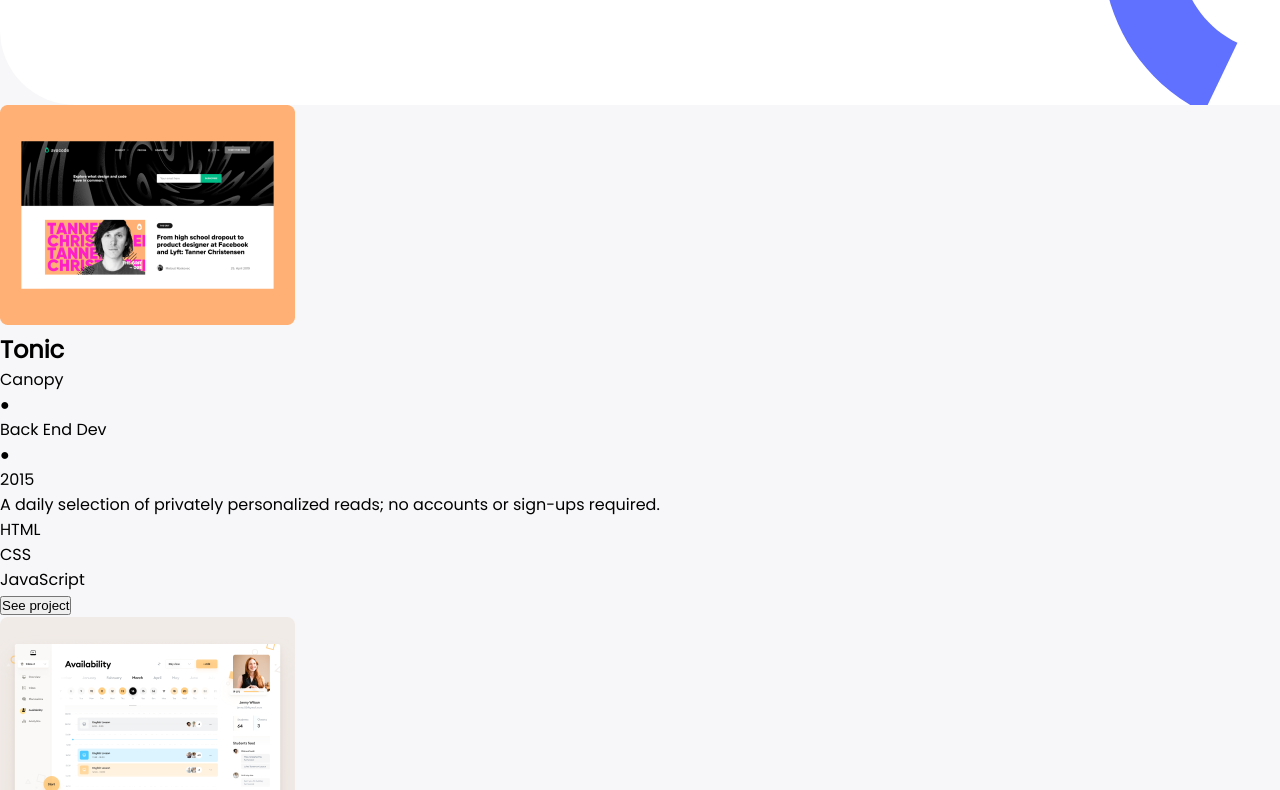
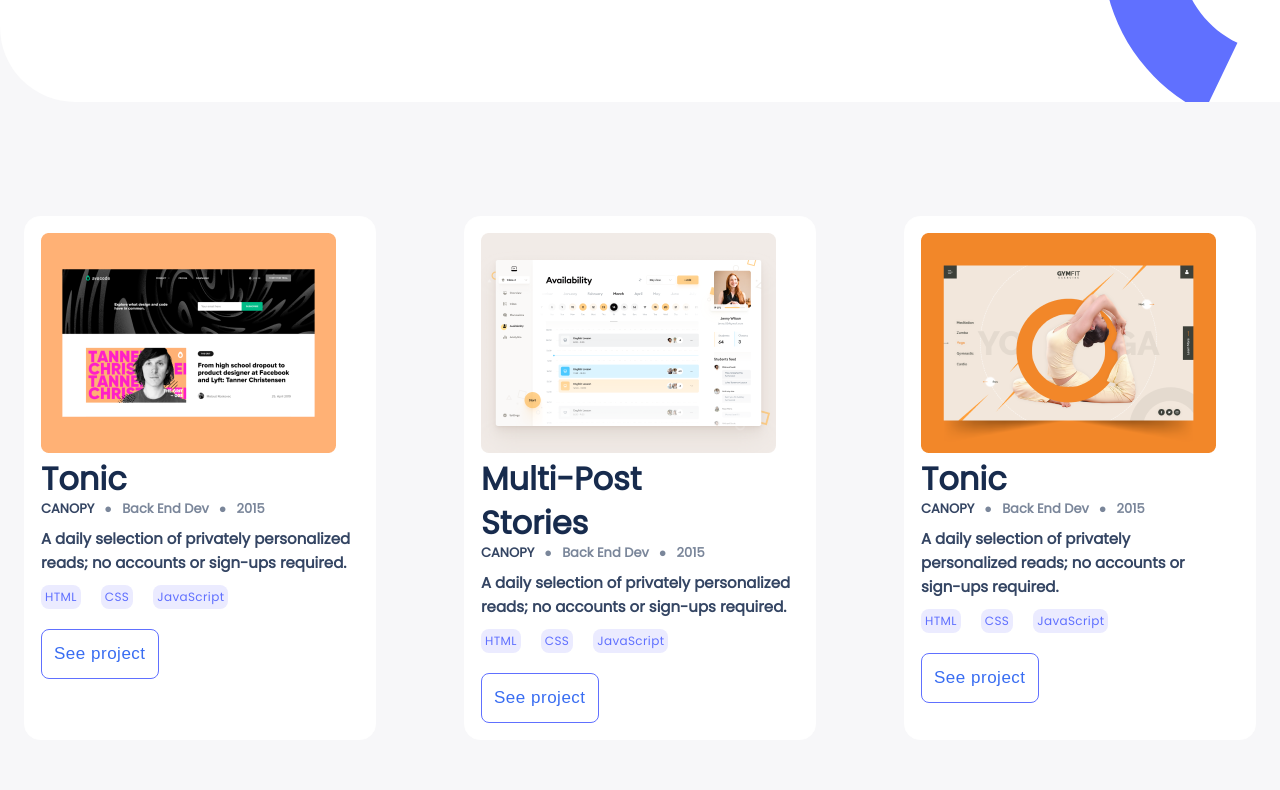
Before and after one commit to 78fatemanazari/Portfolio, a website: page index.html in a window 1280 px wide. Shown: the part 433-1223 px from the top of the page. Drawn offline with Linux system fonts and the light colour scheme.

Commit message:
Add styles for cards section

```diff
--- a/style.css
+++ b/style.css
@@ -86,3 +86,82 @@ body {
 .social-icons ul li {
   list-style: none;
 }
+
+.cards-container {
+  height: fit-content;
+  display: grid;
+  grid-template-columns: repeat(auto-fit, minmax(327px, 1fr));
+  gap: 5.5rem;
+  padding: 7.125rem 1.5rem;
+}
+
+.cards {
+  background: #fff;
+  border: 1px solid #fff;
+  border-radius: 16px;
+  padding: 16px;
+}
+
+.cards-heading h1 {
+  color: var(--neutrals-n-800, #172b4d);
+  font-size: 32px;
+  font-weight: 700;
+  line-height: 44px;
+}
+
+.cards-details {
+  display: flex;
+  gap: 10px;
+}
+
+.cards-details p,
+div {
+  color: var(--neutrals-n-100, #7a869a);
+  font-size: 13px;
+  font-weight: 600;
+  line-height: 16px;
+}
+
+.cards-details p:nth-child(1) {
+  color: var(--neutrals-n-600, #344563);
+  text-transform: uppercase;
+}
+
+.cards-para {
+  color: var(--neutrals-n-600, #344563);
+  font-size: 15px;
+  line-height: 24px;
+  margin-top: 10px;
+}
+
+.cards-languages ul {
+  display: flex;
+  gap: 20px;
+  margin-top: 10px;
+  margin-bottom: 20px;
+}
+
+.cards-languages ul li {
+  list-style: none;
+  color: var(--primary-b-400, #6070ff);
+  font-size: 12px;
+  font-weight: 500;
+  line-height: 16px;
+  letter-spacing: 0.36px;
+  border-radius: 8px;
+  background: var(--primary-b-50, #ebebff);
+  padding: 4px;
+}
+
+.cards-button {
+  color: var(--primary-b-500, #396df2);
+  text-align: center;
+  font-size: 17px;
+  font-weight: 500;
+  line-height: 24px;
+  letter-spacing: 0.51px;
+  border-radius: 8px;
+  border: 1px solid var(--primary-b-400, #6070ff);
+  padding: 12px;
+  background: #fff;
+}
```
